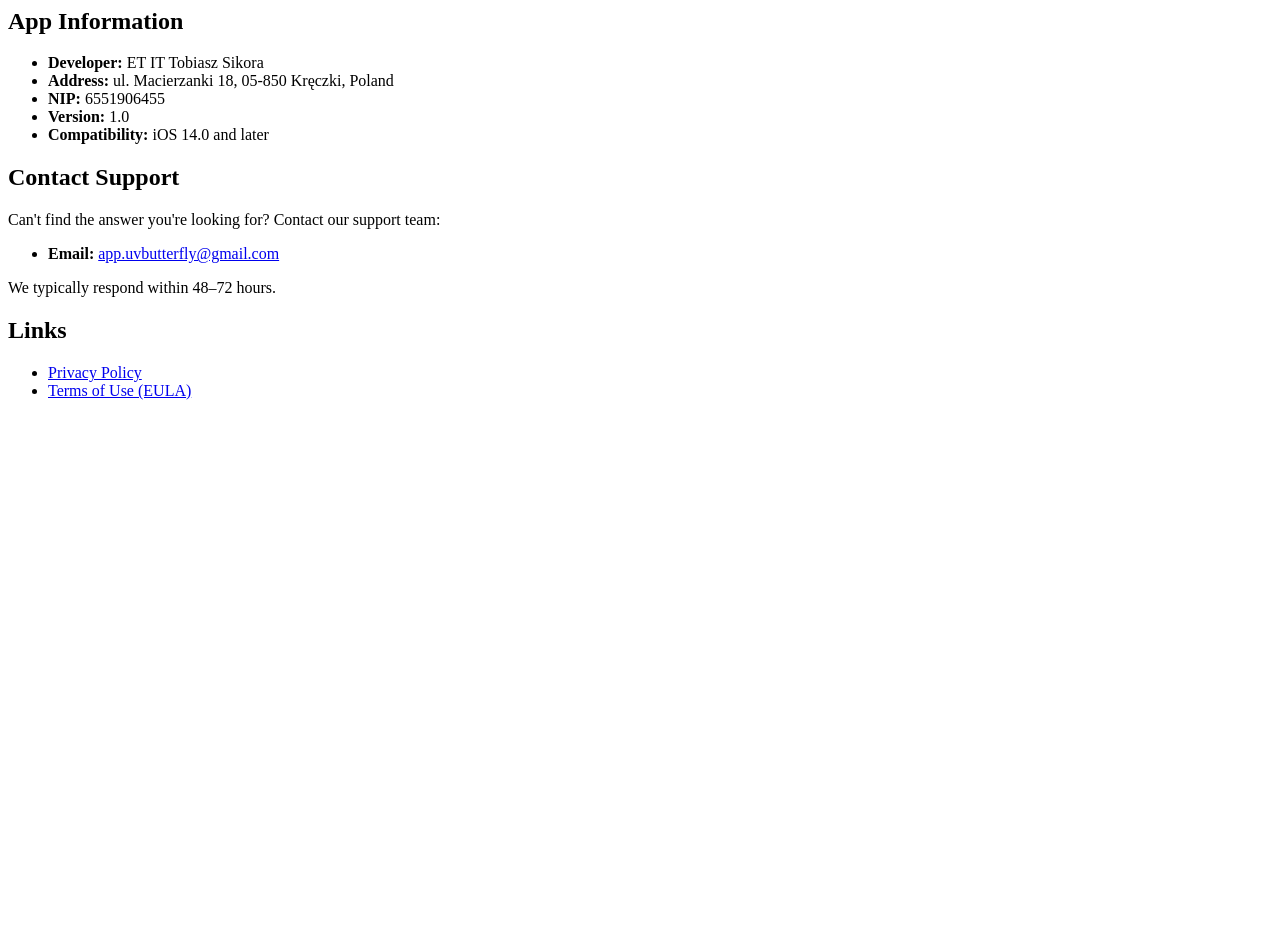
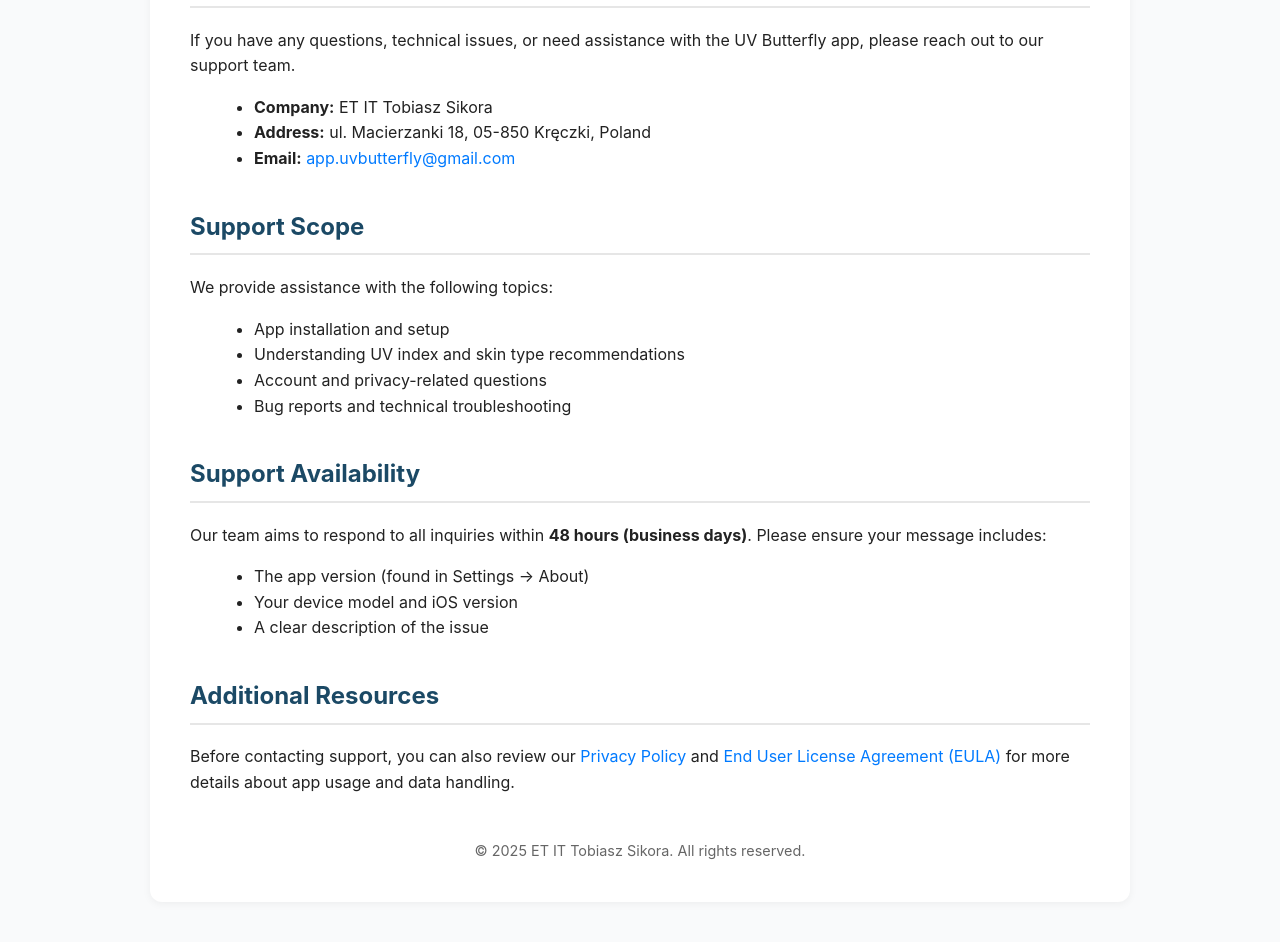
Before and after one commit to tobiaszsikora-itkiss/UV_Butterfly-docs, a plain HTML site: page docs/support.html in a window 1280 px wide. Shown: the part 270-1212 px from the top of the page. Before the commit the page ends 800 px from the top, so only its background shows below. Drawn offline with Linux system fonts and the light colour scheme.

Commit message:
Update support.html

```diff
--- a/docs/support.html
+++ b/docs/support.html
@@ -1,45 +1,104 @@
-  <h3>Why does the app need my location?</h3>
-  <p>
-    UV Butterfly uses your precise location ONLY when you grant permission to fetch accurate, local UV index data for personalized recommendations. You can also manually enter your city.
-  </p>
+<!DOCTYPE html>
+<html lang="en">
+<head>
+    <meta charset="UTF-8">
+    <meta name="viewport" content="width=device-width, initial-scale=1.0">
+    <title>Support – UV Butterfly</title>
+    <style>
+        body {
+            font-family: -apple-system, BlinkMacSystemFont, "Segoe UI", Roboto, Helvetica, Arial, sans-serif;
+            margin: 0;
+            padding: 40px 20px;
+            line-height: 1.6;
+            background-color: #f9fafb;
+            color: #222;
+        }
+        main {
+            max-width: 900px;
+            margin: 0 auto;
+            background: #fff;
+            padding: 40px;
+            border-radius: 12px;
+            box-shadow: 0 2px 8px rgba(0,0,0,0.05);
+        }
+        h1, h2 {
+            color: #1b4965;
+        }
+        h1 {
+            font-size: 2em;
+            margin-bottom: 0.5em;
+        }
+        h2 {
+            margin-top: 1.5em;
+            border-bottom: 2px solid #e6e6e6;
+            padding-bottom: 0.3em;
+        }
+        a {
+            color: #007aff;
+            text-decoration: none;
+        }
+        a:hover {
+            text-decoration: underline;
+        }
+        ul {
+            margin-left: 1.5em;
+        }
+        footer {
+            margin-top: 3em;
+            font-size: 0.9em;
+            color: #666;
+            text-align: center;
+        }
+    </style>
+</head>
+<body>
+    <main>
+        <h1>Support – UV Butterfly</h1>
+        <p><strong>Last Updated:</strong> October 9th, 2025</p>
 
-  <h3>The UV index seems incorrect</h3>
-  <p>
-    UV data comes from reliable meteorological sources but may vary depending on local conditions and time of day. For critical sun protection decisions, use the app as a guide and follow local weather reports.
-  </p>
+        <h2>Contact Information</h2>
+        <p>
+            If you have any questions, technical issues, or need assistance with the UV Butterfly app,
+            please reach out to our support team.
+        </p>
 
-  <h3>How accurate are the sun protection recommendations?</h3>
-  <p>
-    Recommendations are based on established scientific guidelines for UV protection. However, individual skin sensitivity may vary. When in doubt, always err on the side of caution and consult professionals for specific health concerns.
-  </p>
-</section>
+        <ul>
+            <li><strong>Company:</strong> ET IT Tobiasz Sikora</li>
+            <li><strong>Address:</strong> ul. Macierzanki 18, 05-850 Kręczki, Poland</li>
+            <li><strong>Email:</strong> <a href="mailto:app.uvbutterfly@gmail.com">app.uvbutterfly@gmail.com</a></li>
+        </ul>
 
-<section>
-  <h2>App Information</h2>
-  <ul>
-    <li><strong>Developer:</strong> ET IT Tobiasz Sikora</li>
-    <li><strong>Address:</strong> ul. Macierzanki 18, 05-850 Kręczki, Poland</li>
-    <li><strong>NIP:</strong> 6551906455</li>
-    <li><strong>Version:</strong> 1.0</li>
-    <li><strong>Compatibility:</strong> iOS 14.0 and later</li>
-  </ul>
-</section>
+        <h2>Support Scope</h2>
+        <p>We provide assistance with the following topics:</p>
+        <ul>
+            <li>App installation and setup</li>
+            <li>Understanding UV index and skin type recommendations</li>
+            <li>Account and privacy-related questions</li>
+            <li>Bug reports and technical troubleshooting</li>
+        </ul>
 
-<section>
-  <h2>Contact Support</h2>
-  <p>
-    Can't find the answer you're looking for? Contact our support team:
-  </p>
-  <ul>
-    <li><strong>Email:</strong> <a href="mailto:app.uvbutterfly@gmail.com">app.uvbutterfly@gmail.com</a></li>
-  </ul>
-  <p>We typically respond within 48–72 hours.</p>
-</section>
+        <h2>Support Availability</h2>
+        <p>
+            Our team aims to respond to all inquiries within <strong>48 hours (business days)</strong>.
+            Please ensure your message includes:
+        </p>
+        <ul>
+            <li>The app version (found in Settings → About)</li>
+            <li>Your device model and iOS version</li>
+            <li>A clear description of the issue</li>
+        </ul>
 
-<section>
-  <h2>Links</h2>
-  <ul>
-    <li><a href="https://yourdomain.com/privacy-policy" target="_blank">Privacy Policy</a></li>
-    <li><a href="https://yourdomain.com/eula" target="_blank">Terms of Use (EULA)</a></li>
-  </ul>
-</section>
+        <h2>Additional Resources</h2>
+        <p>
+            Before contacting support, you can also review our
+            <a href="privacy.html">Privacy Policy</a> and
+            <a href="eula.html">End User License Agreement (EULA)</a>
+            for more details about app usage and data handling.
+        </p>
+
+        <footer>
+            &copy; 2025 ET IT Tobiasz Sikora. All rights reserved.
+        </footer>
+    </main>
+</body>
+</html>
```
